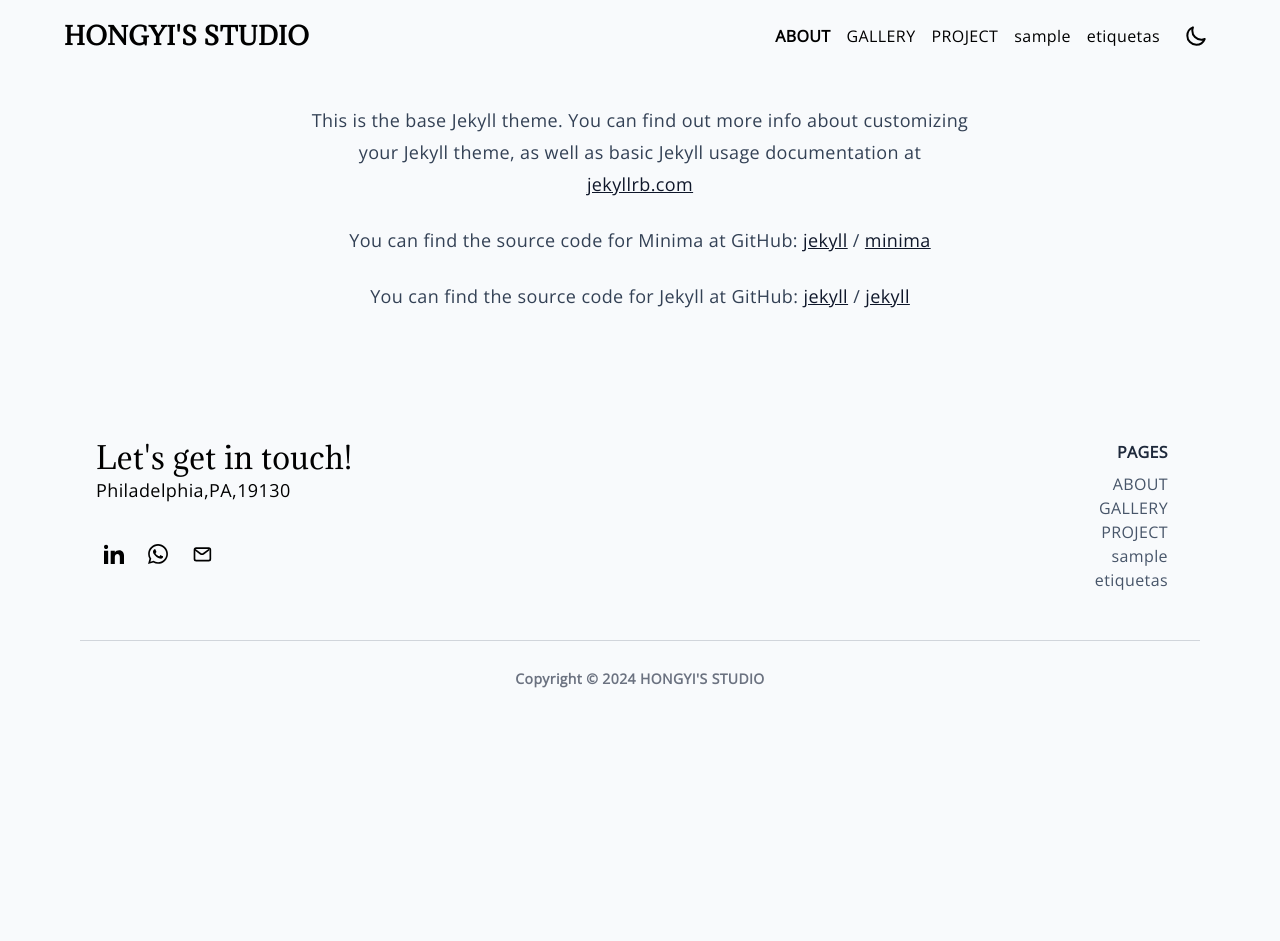
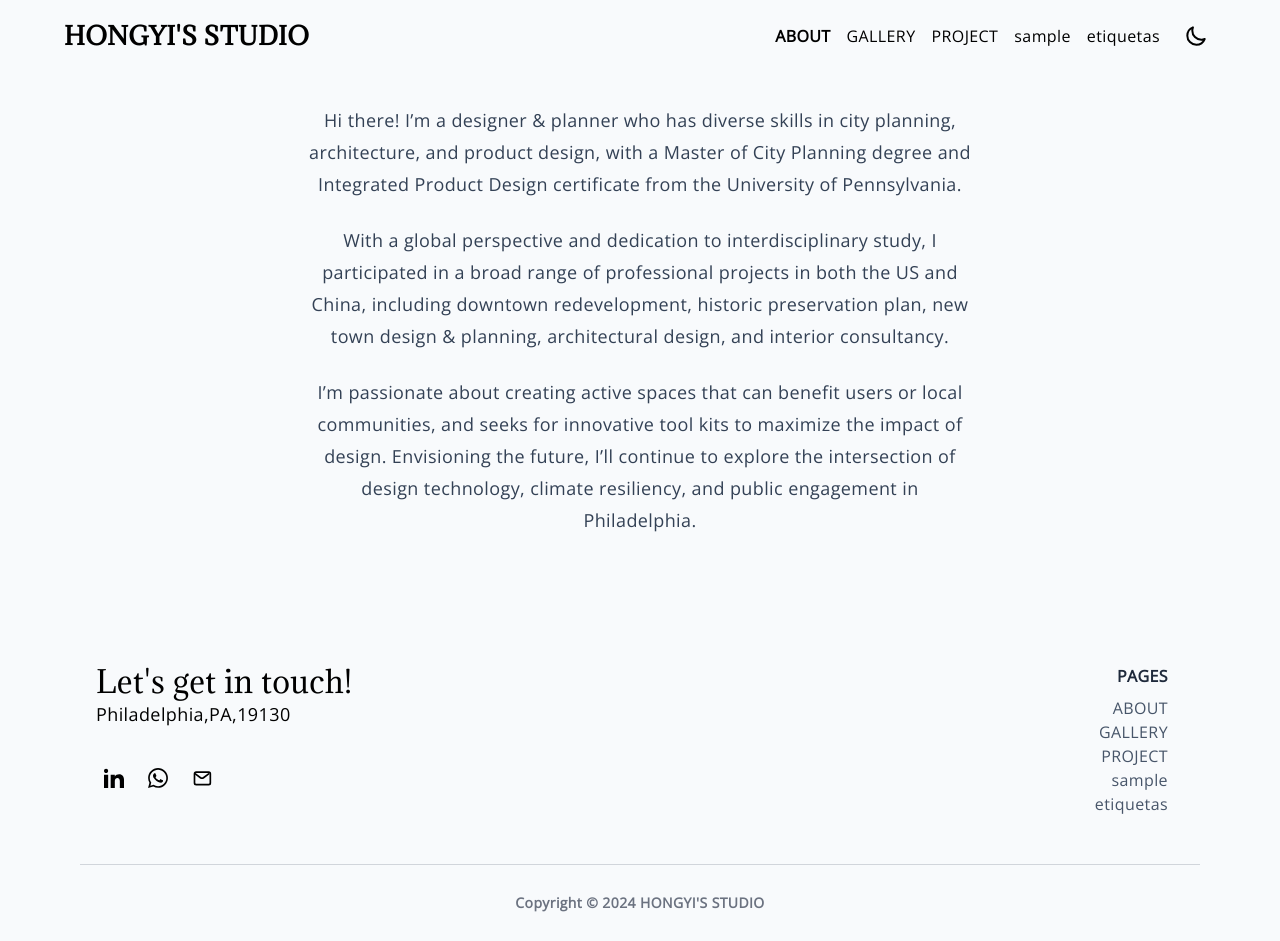
Before and after one commit to hongyili-hl/hongyili-hl.github.io, a Jekyll site: the page built from about.md, in a window 1280 px wide. Built offline with Jekyll 4.4.1, drawn with Linux system fonts in a browser that asks for light colours; before the commit the page ends 900 px from its top, so only the background shows below that.

Commit message:
Update about.md

```diff
--- a/about.md
+++ b/about.md
@@ -3,15 +3,8 @@ title: ABOUT
 layout: page
 ---
 
-This is the base Jekyll theme. You can find out more info about customizing your Jekyll theme, as well as basic Jekyll usage documentation at [jekyllrb.com](https://jekyllrb.com/)
+Hi there! I'm a designer & planner who has diverse skills in city planning, architecture, and product design, with a Master of City Planning degree and Integrated Product Design certificate from the University of Pennsylvania.
 
-You can find the source code for Minima at GitHub:
-[jekyll][jekyll-organization] /
-[minima](https://github.com/jekyll/minima)
+With a global perspective and dedication to interdisciplinary study, I participated in a broad range of professional projects in both the US and China, including downtown redevelopment, historic preservation plan, new town design & planning, architectural design, and interior consultancy.
 
-You can find the source code for Jekyll at GitHub:
-[jekyll][jekyll-organization] /
-[jekyll](https://github.com/jekyll/jekyll)
-
-
-[jekyll-organization]: https://github.com/jekyll
+I'm passionate about creating active spaces that can benefit users or local communities, and seeks for innovative tool kits to maximize the impact of design. Envisioning the future, I'll continue to explore the intersection of design technology, climate resiliency, and public engagement in Philadelphia.
```
